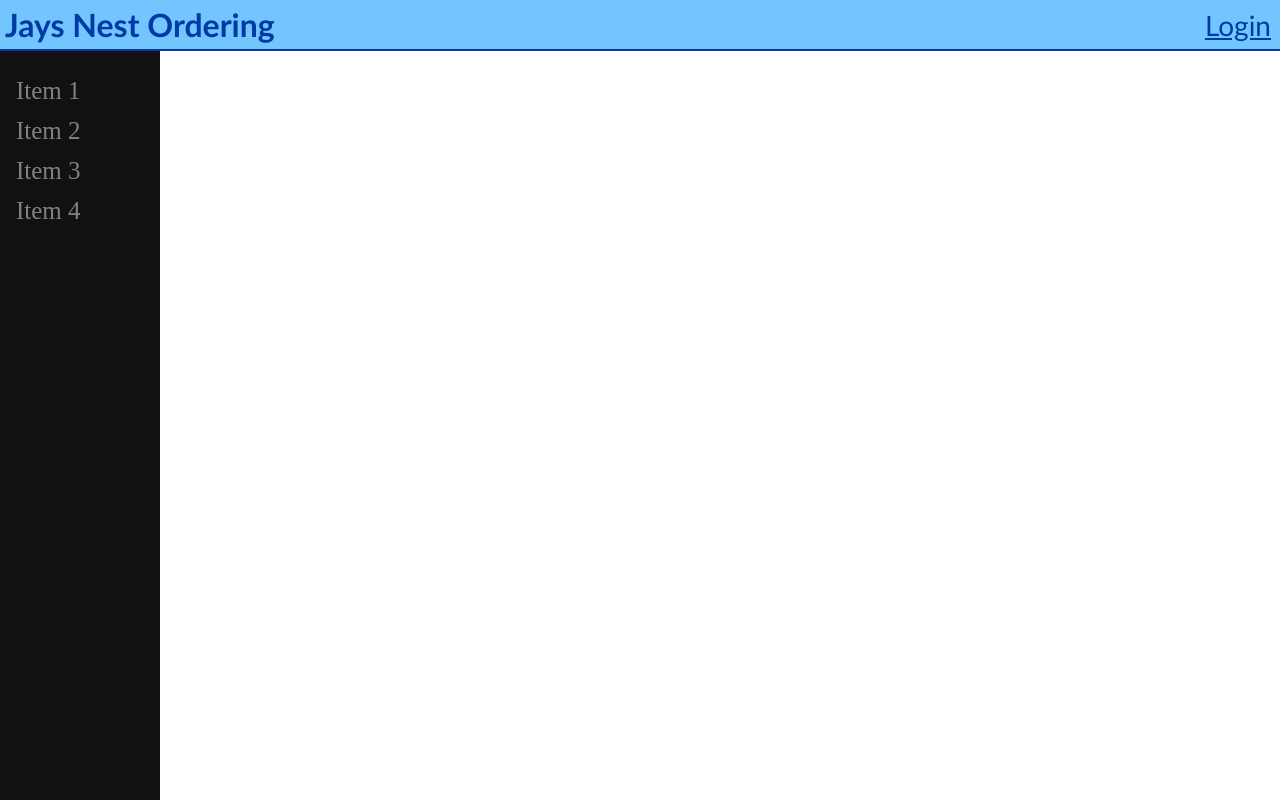
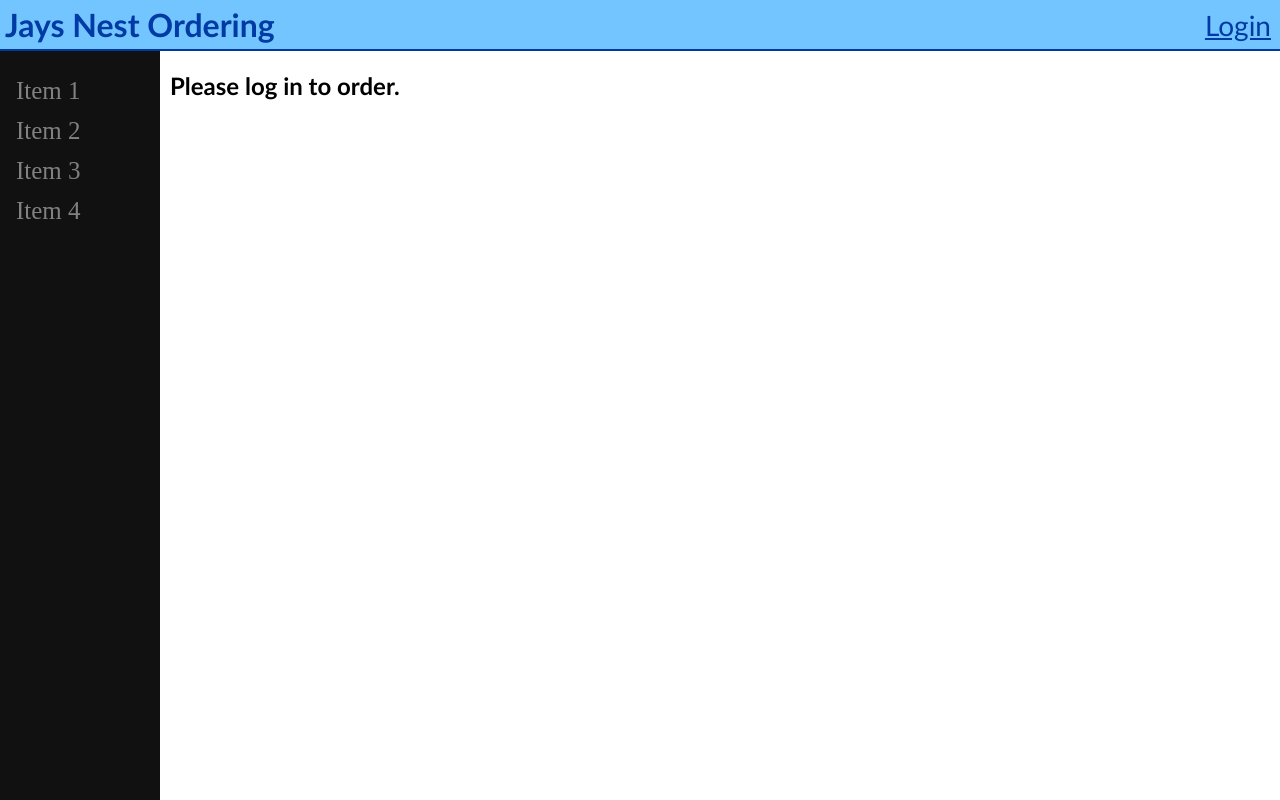
Before and after one commit to 8ethan/JaysOnlineOrdering, a PHP site: page / in a window 1280 px wide. Run offline with PHP 8.4, Linux system fonts and the light colour scheme; data that the repository does not hold is empty.

Commit message:
Added some stuff

```diff
--- a/src/index.php
+++ b/src/index.php
@@ -13,5 +13,9 @@
         require('navbar.php');
     ?>
 
+    <div class="main">
+        <h2>Please log in to order.</h2>
+    </div>
+
 </body>
 </html>
--- a/src/style.css
+++ b/src/style.css
@@ -15,8 +15,11 @@ html, body {
     padding:1px;
 }
 
+h1, h2, h3 {
+    font-family: 'Trebuchet MS', 'Lucida Sans Unicode', 'Lucida Grande', 'Lucida Sans', Arial, sans-serif;
+}
+
 .header-title {
-    font-family: 'Trebuchet MS', 'Lucida Sans Unicode', 'Lucida Grande', 'Lucida Sans', Arial, sans-serif;
     text-align: left;
     margin:0;
     padding:4px;
```
